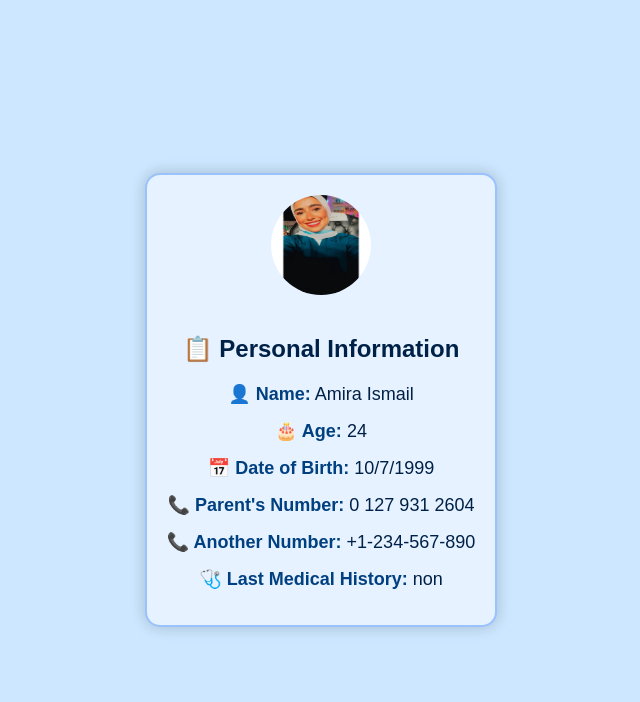
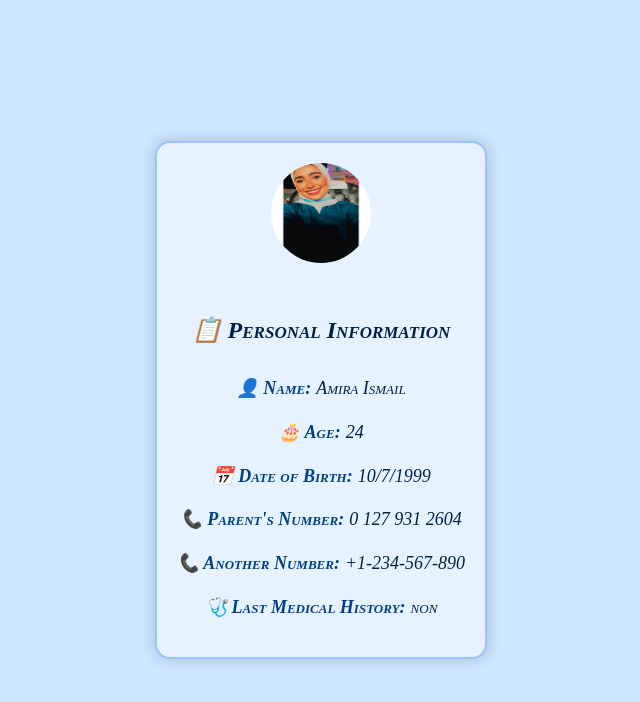
Before and after one commit to mayar002/Amira, a plain HTML site: page index.html in a window 1280 px wide. Shown: the whole page, without its empty margins (319-959 px from the left). Drawn offline with Linux system fonts and the light colour scheme.

Commit message:
Update index.html

```diff
--- a/index.html
+++ b/index.html
@@ -1,3 +1,4 @@
+<!DOCTYPE html>
 <html lang="en">
 <head>
     <meta charset="UTF-8">
@@ -5,7 +6,15 @@
     <title>Information Page</title>
     <style>
         body {
-            font-family: 'Arial', sans-serif;
+            font-variant: small-caps;
+            font-style: italic;
+            font-weight: bold;
+            line-height: 1.5;
+            font-size: 16px;
+            font-weight: 400;
+            line-height: 1.6;
+            text-transform: none;
+            color: #333;
             margin: 0;
             display: flex;
             justify-content: center;
@@ -18,19 +27,23 @@
             padding: 20px;
             border: 2px solid #99c2ff;
             border-radius: 15px;
-            box-shadow: 0 0 15px rgba(0,0,0,0.2);
+            box-shadow: 0 0 15px rgba(0, 0, 0, 0.2);
             background-color: #e6f2ff;
             text-align: center;
             color: #003366;
         }
         .info-container h2 {
-            margin-bottom: 20px;
+            margin-bottom: 25px;
             color: #002147;
         }
         .info-container .info {
             margin-bottom: 15px;
             font-size: 18px;
             color: #002147;
+            display: flex;
+            justify-content: center;
+            align-items: center;
+            gap: 5px;
         }
         .info-container .info span {
             font-weight: bold;
@@ -41,13 +54,14 @@
             height: 100px;
             border-radius: 50%;
             margin-bottom: 20px;
+            cursor: pointer; /* Make cursor a pointer to indicate clickability */
         }
     </style>
 </head>
 <body>
     <div class="info-container">
-        <img src="7.jpg" alt="Profile Picture">
-        <h2>📋 Personal Information</h2>
+        <img id="profile-picture" src="7.jpg" alt="Profile Picture">
+     <h2>📋 Personal Information</h2>
         <div class="info">
             <span>👤 Name:</span> Amira Ismail
         </div>
@@ -67,5 +81,17 @@
             <span>🩺 Last Medical History:</span> non
         </div>
     </div>
+    <audio id="profile-audio" src="8.mp3"></audio>
+    <script>
+        // Get the image and audio elements
+        const profilePicture = document.getElementById('profile-picture');
+        const profileAudio = document.getElementById('profile-audio');
+
+        // Add click event listener to the image
+        profilePicture.addEventListener('click', () => {
+            profileAudio.currentTime = 16; // Set audio to start at 1:55 (115 seconds)
+            profileAudio.play();
+        });
+    </script>
 </body>
 </html>
```
